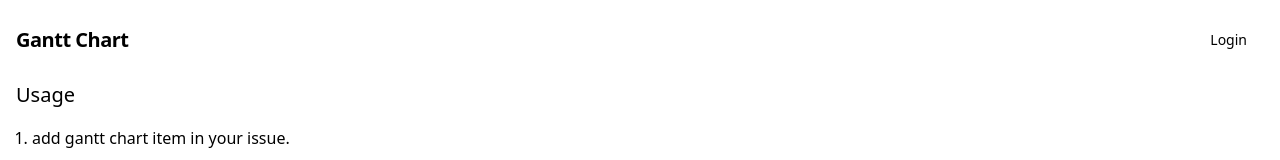
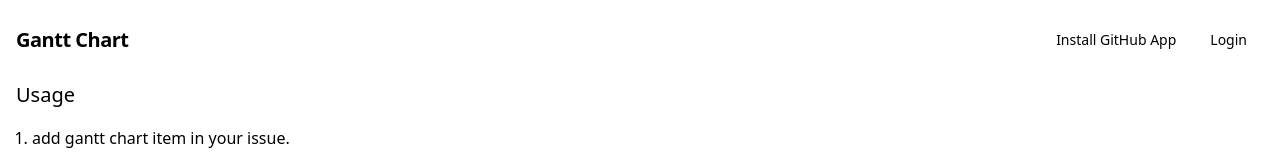
Before and after one commit to hilotter/github-gantt-chart, a Nuxt app: page / in a window 1280 px wide. Shown: the top 160 px of the page. Built offline with nearby package versions, Linux system fonts and the light colour scheme; no server answers.

Commit message:
add github app link

```diff
--- a/layouts/default.vue
+++ b/layouts/default.vue
@@ -9,6 +9,16 @@
         </div>
         <div class="block flex-grow flex items-center w-auto">
           <div class="text-sm flex-grow"></div>
+          <div>
+            <a
+              :href="githubAppUrl"
+              target="_blank"
+              rel="noopener"
+              class="inline-block text-sm px-4 py-2 leading-none border rounded border-white hover:border-transparent hover:text-gray-500 hover:bg-white mt-0"
+            >
+              {{ githubAppLinkText }}
+            </a>
+          </div>
           <div v-if="!isLogInPage">
             <nuxt-link
               :to="loginLink"
@@ -47,6 +57,12 @@ import { SITE_NAME } from '~/commonHead'
 export default Vue.extend({
   computed: {
     ...mapState('auth', ['loggedIn']),
+    githubAppUrl() {
+      return process.env.GITHUB_APP_URL!
+    },
+    githubAppLinkText() {
+      return this.loggedIn ? 'GitHub App Setting' : 'Install GitHub App'
+    },
     siteName() {
       return SITE_NAME
     },
```
